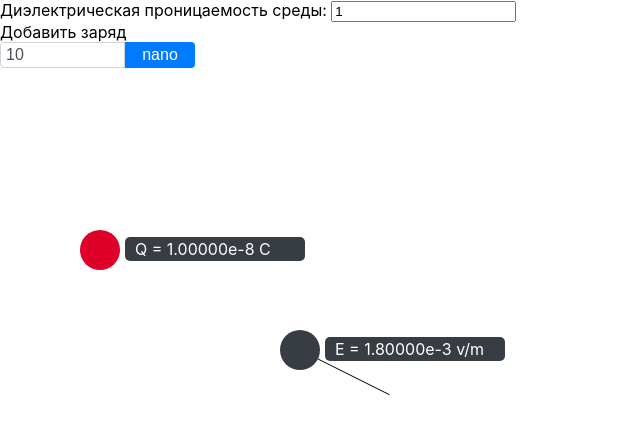
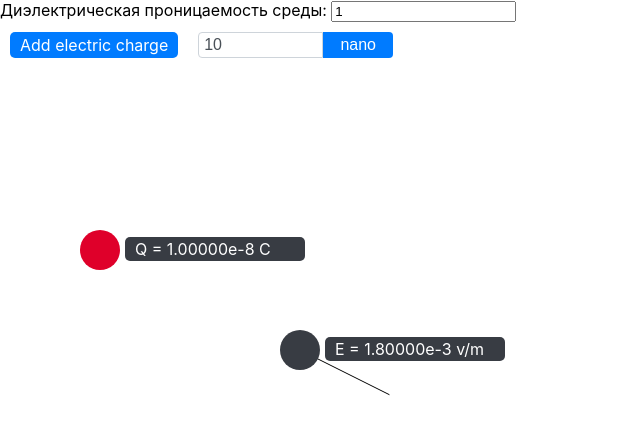
Before and after one commit to loonywizard/electric-field-strength-calculator, a website built with webpack: page index.html in a window 1280 px wide. Shown: the whole page, without its empty margins (0-640 px from the left). Built offline with nearby package versions, Linux system fonts and the light colour scheme.

Commit message:
Style new charge block

```diff
--- a/index.html
+++ b/index.html
@@ -4,17 +4,14 @@
     <meta charset="UTF-8">
   </head>
   <body>
-  <canvas
-    id="canvas"
-    class="canvas"
-  >YOUR BROWSER DOESN'T SUPPORT HTML5 CANVAS TAG!</canvas>
+  <canvas id="canvas" class="canvas"></canvas>
   <div id="container" class="container">
     <div id="dielectric-constant-container" class="dielectric-constant-container">
       Диэлектрическая проницаемость среды:
       <input type="number" id="dielectric-constant-input" min="0" value="1">
     </div>
     <div id="new-charge-container" class="new-charge-container">
-      <div id="add-charge-button">Добавить заряд</div>
+      <div class="button" id="add-charge-button">Add electric charge</div>
     </div>
   </div>
   <script src="dist/bundle.js"></script>
--- a/src/styles/index.scss
+++ b/src/styles/index.scss
@@ -1,6 +1,7 @@
 @import "dropdown.scss";
 @import "charge-input.scss";
 @import "edit-charge-container.scss";
+@import "new-charge-container.scss";
 @import "canvas.scss";
 @import "charge.scss";
 @import "common.scss";
--- /dev/null
+++ b/src/styles/new-charge-container.scss
@@ -0,0 +1,8 @@
+.new-charge-container {
+  display: flex;
+  padding: 10px;
+
+  .button {
+    margin-right: 20px;
+  }
+}
```
